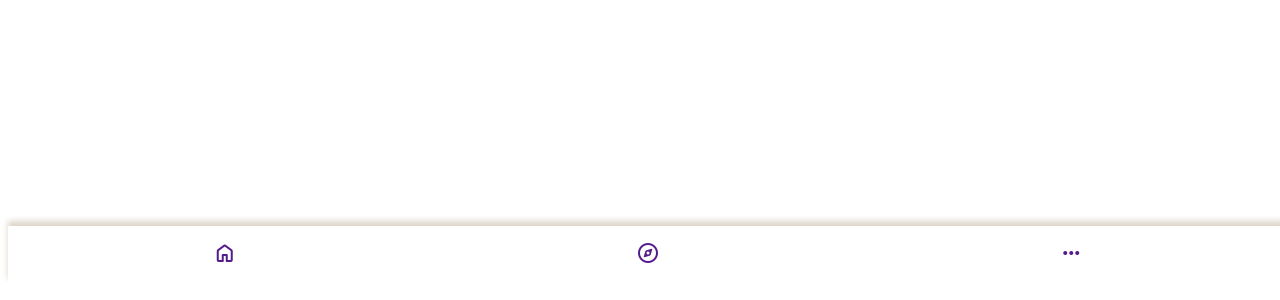
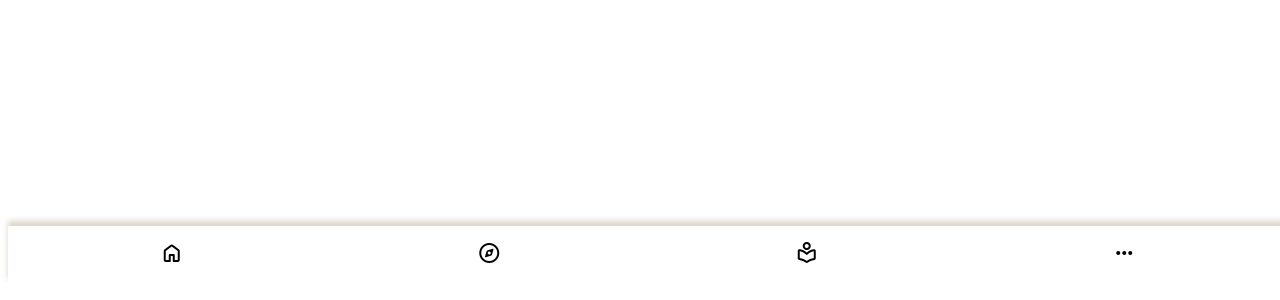
Before and after one commit to ViniciusIth/mybooklib, a SvelteKit app: page / in a window 1280 px wide. Shown: the part 516-816 px from the top of the page. Built offline with nearby package versions, Linux system fonts and the light colour scheme.

Commit message:
feat: added current nav highlight

```diff
--- a/src/app.css
+++ b/src/app.css
@@ -3,7 +3,7 @@
 	--color-bg: #fbf2e4;
 	--color-bg-shade: #ddd5c9;
 	--color-accent: #2b2d36;
-	--color-primary: #5d6f58;
+	--color-primary: #f2966e;
 	--color-secondary: #f2eeef;
 
 	@media (prefers-color-scheme: dark) {
@@ -11,7 +11,7 @@
 		--color-bg: #0d0d0d;
 		--color-bg-shade: #252525;
 		--color-accent: #2b2d36;
-		--color-primary: #5d6f58;
+		--color-primary: #f2966e;
 		--color-secondary: #f2eeef;
 	}
 }
--- a/src/routes/+layout.svelte
+++ b/src/routes/+layout.svelte
@@ -1,4 +1,5 @@
 <script>
+	import { page } from '$app/stores';
 </script>
 
 <div class="app">
@@ -9,6 +10,11 @@
 	<nav class="tab-nav">
 		<a href="" class="tab-button"><span class="material-symbols-rounded">home</span></a>
 		<a href="" class="tab-button"><span class="material-symbols-rounded">explore</span></a>
+		<a href="/user_library" class="tab-button"
+			><span class="material-symbols-rounded" class:active={$page.url.pathname === '/user_library'}
+				>local_library</span
+			></a
+		>
 		<a href="" class="tab-button"><span class="material-symbols-rounded">more_horiz</span></a>
 	</nav>
 </div>
@@ -38,5 +44,13 @@
 	.tab-button {
 		border-radius: 15px;
 		padding: 10px 25px;
+
+		& span {
+			color: var(--color-text);
+
+			&.active {
+				color: var(--color-primary);
+			}
+		}
 	}
 </style>
```
